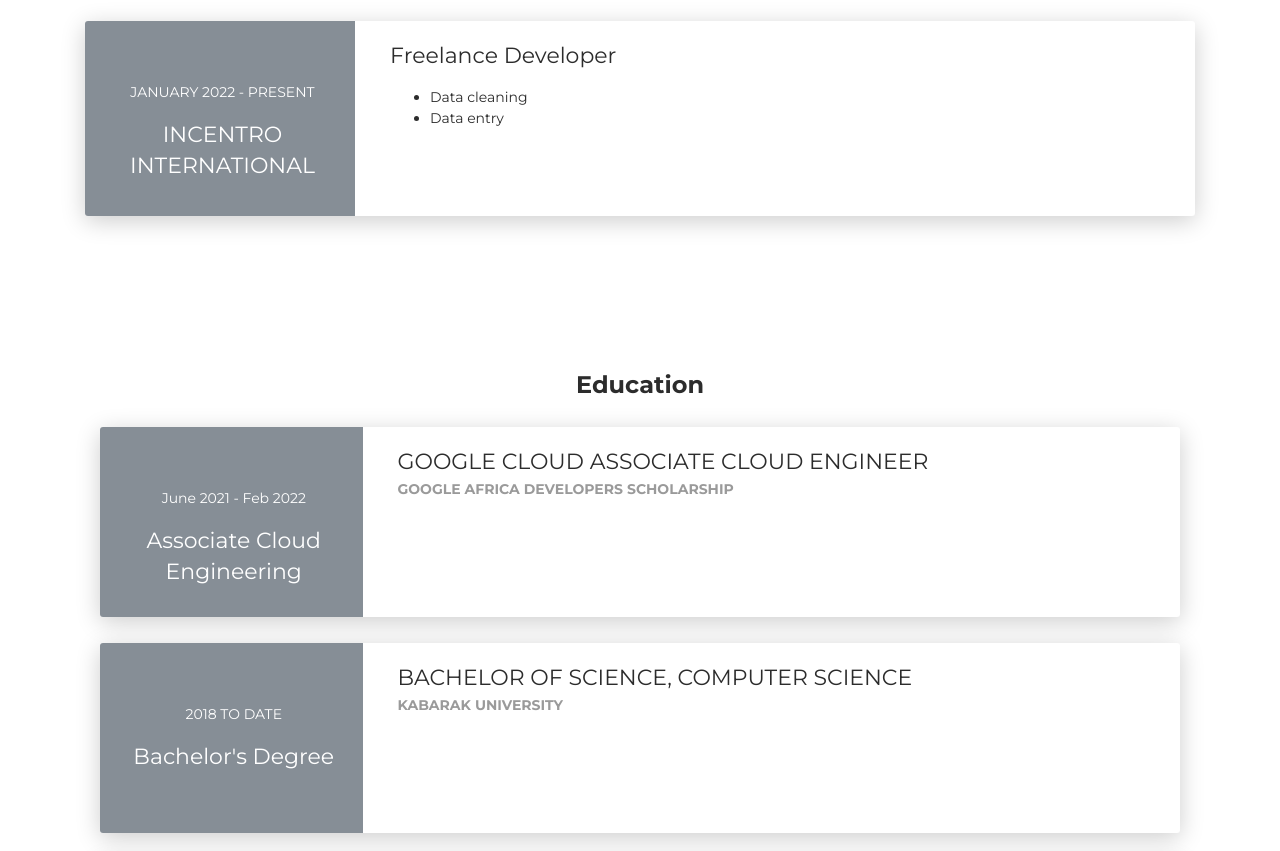
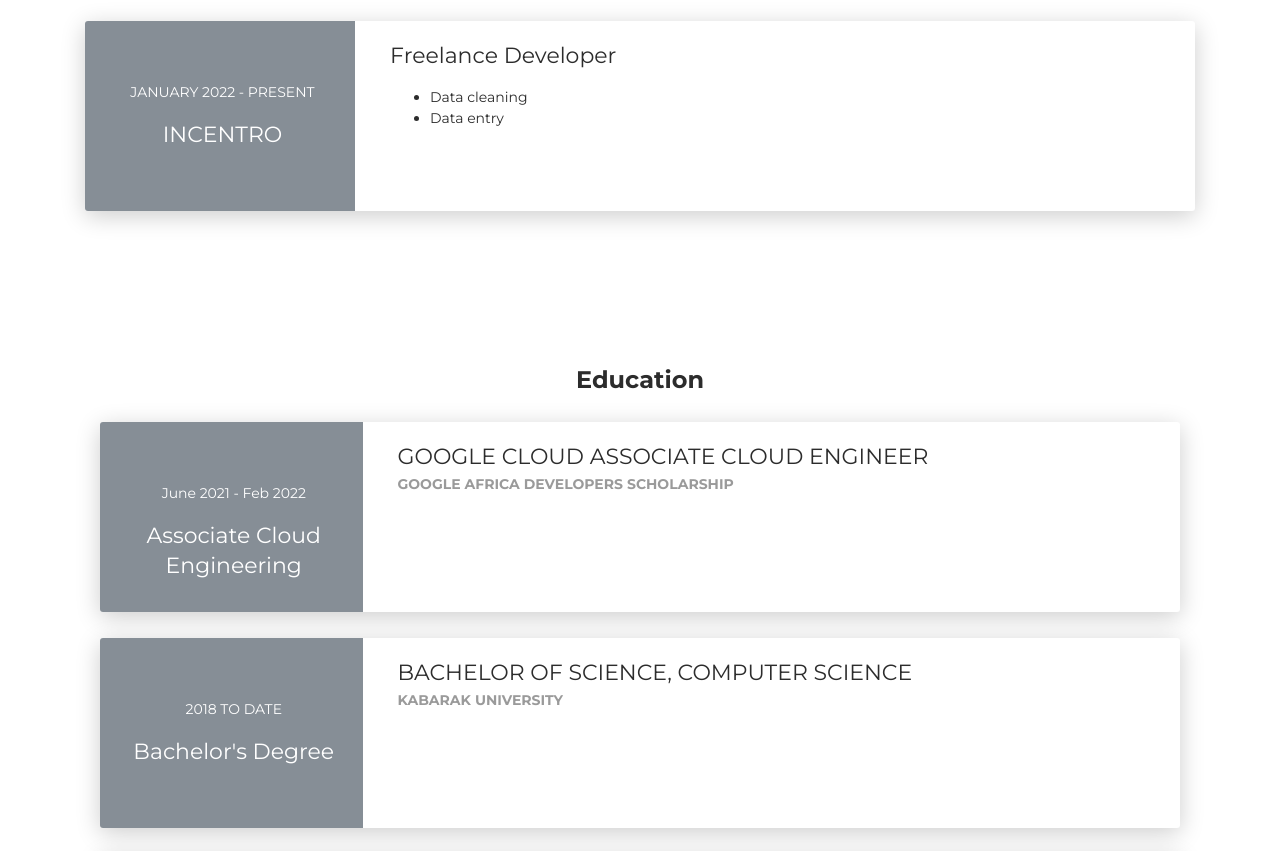
Before and after one commit to laries2/Portfolio, a plain HTML site: page index.html in a window 1280 px wide. Shown: the part 2418-3269 px from the top of the page. Drawn offline with Linux system fonts and the light colour scheme.

Commit message:
Portfolio

```diff
--- a/index.html
+++ b/index.html
@@ -118,6 +118,7 @@
                     </div>
                 </div>
             </div>
+
             <div class="section" id="skill">
                 <div class="container">
                     <div class="h4 text-center mb-4 title">Professional Skills</div>
@@ -364,7 +365,7 @@
                             <div class="col-md-3 bg-secondary" data-aos="fade-right" data-aos-offset="50" data-aos-duration="500">
                                 <div class="card-body cc-experience-header">
                                     <p>January 2022 - Present</p>
-                                    <div class="h5">Incentro International</div>
+                                    <div class="h5">Incentro</div>
                                 </div>
                             </div>
                             <div class="col-md-9" data-aos="fade-left" data-aos-offset="50" data-aos-duration="500">
```
